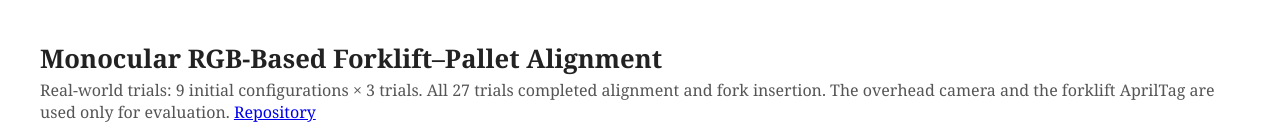
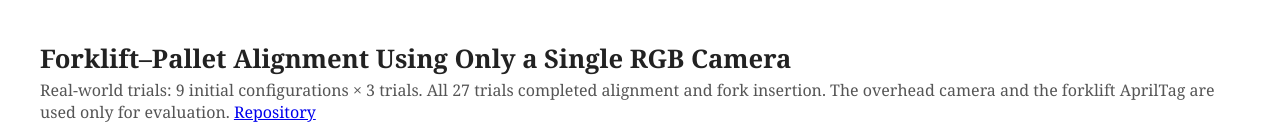
Before and after one commit to Anieyo0/forklift-pallet-alignment, a plain HTML site: page index.html in a window 1280 px wide. Shown: the top 137 px of the page. Drawn offline with Linux system fonts and the light colour scheme.

Commit message:
Update paper title

```diff
--- a/index.html
+++ b/index.html
@@ -3,7 +3,7 @@
 <head>
 <meta charset="utf-8">
 <meta name="viewport" content="width=device-width, initial-scale=1">
-<title>Forklift–Pallet Alignment: Real-World Trials</title>
+<title>Forklift–Pallet Alignment Using Only a Single RGB Camera: Real-World Trials</title>
 <style>
   body { font-family: Georgia, "Times New Roman", serif; color: #222; max-width: 1200px; margin: 0 auto; padding: 24px; }
   h1 { font-size: 1.6rem; margin-bottom: .2rem; }
@@ -19,7 +19,7 @@
 </style>
 </head>
 <body>
-  <h1>Monocular RGB-Based Forklift–Pallet Alignment</h1>
+  <h1>Forklift–Pallet Alignment Using Only a Single RGB Camera</h1>
   <p class="sub">Real-world trials: 9 initial configurations × 3 trials. All 27 trials completed alignment and fork insertion.
   The overhead camera and the forklift AprilTag are used only for evaluation.
   <a href="https://github.com/Anieyo0/forklift-pallet-alignment">Repository</a></p>
```
Also changed, not shown: 2 other files.
